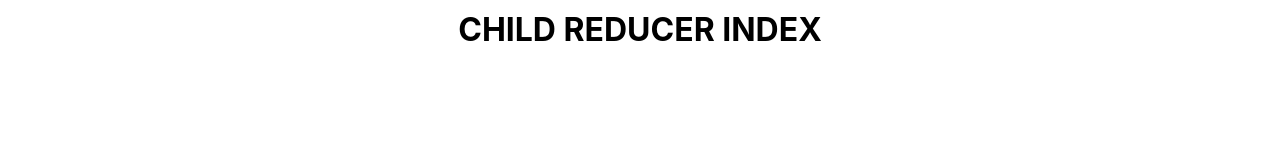
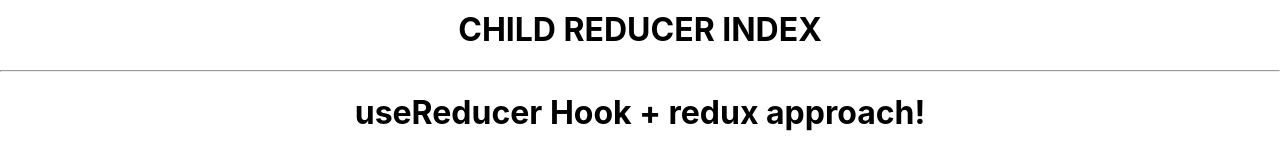
Before and after one commit to m4rkbello/REACTJS18-TYPESCRIPT, a React (Create React App) app in the folder masterclass/: page / in a window 1280 px wide. Shown: the part 1498-1649 px from the top of the page. Before the commit the page ends 1568 px from the top, so only its background shows below. Built offline with nearby package versions, Linux system fonts and the light colour scheme.

Commit message:
IMPORT THE COMPONENT

```diff
--- a/masterclass/src/App.tsx
+++ b/masterclass/src/App.tsx
@@ -8,6 +8,8 @@ import { UseStateHook } from "./components/hooks/usestate";
 import { Fruits } from "./components/hooks/usestate/Fruits";
 import { ControlledUncontrolledComponents } from "./components/controlleduncontrolledcompponents";
 import { UseReducerIndexData } from "./components/hooks/useReducer";
+import { DataArrays } from "./components/hooks/useReducer/Datas";
+
 
 
 
@@ -71,6 +73,13 @@ function App() {
         <UseReducerIndexData />
         </div>
       </center>
+      <hr />
+      <center>
+        <h1>useReducer Hook + redux approach!</h1>
+        <div>
+        <DataArrays />
+        </div>
+      </center>
 
     </div>
   );
```
